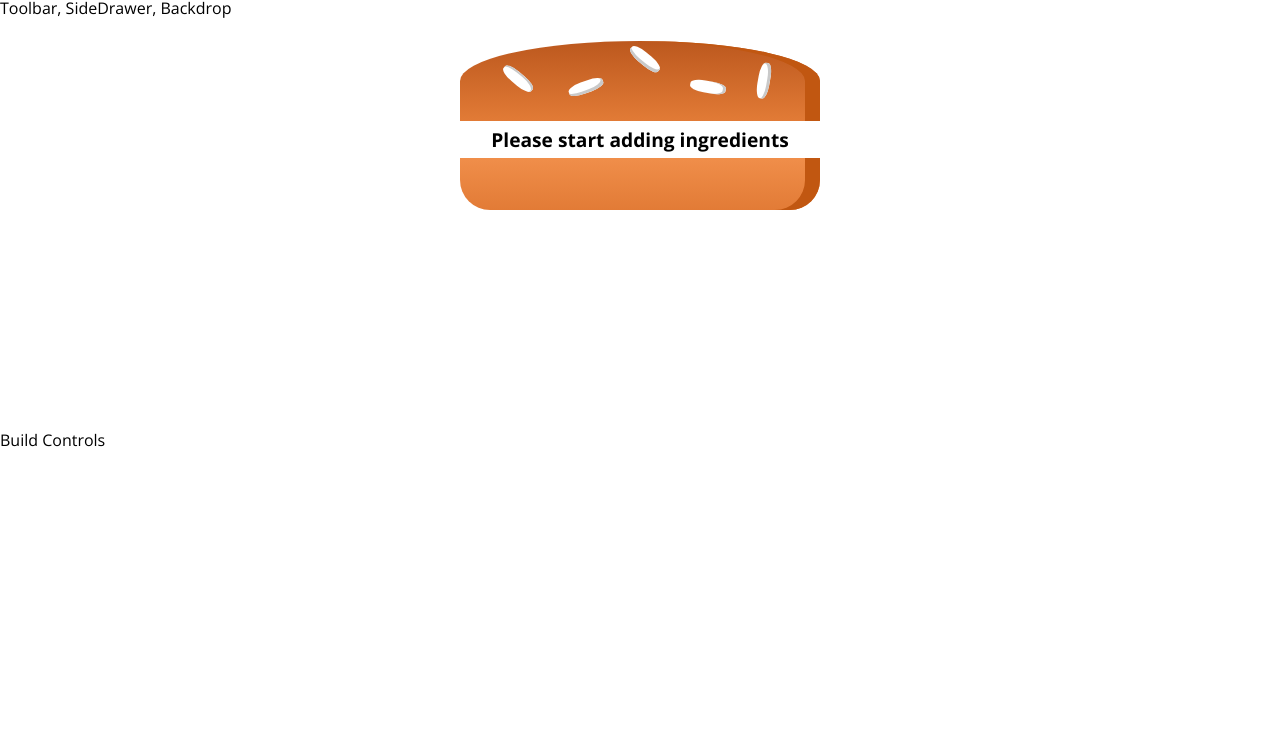
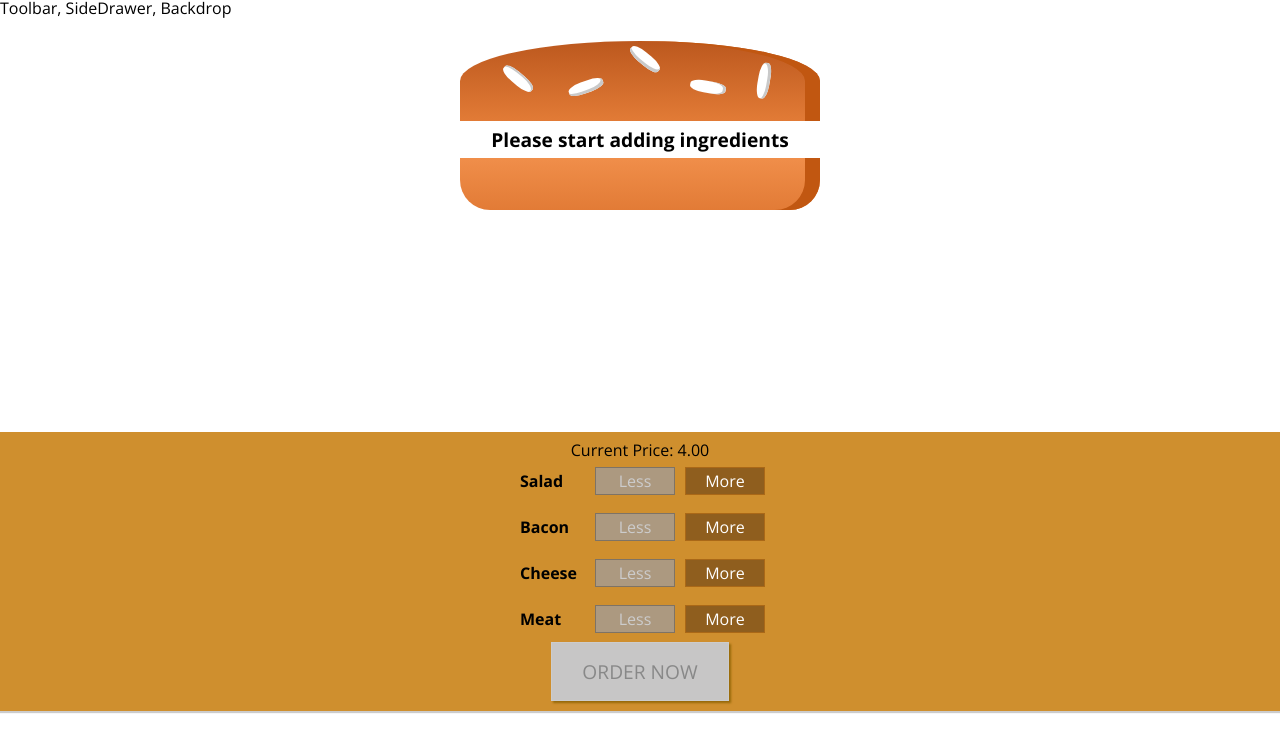
Before and after one commit to Grzk8/BurgerBuilder, a React (Create React App) app: page / in a window 1280 px wide. Shown: the top 752 px of the page. Built offline with nearby package versions, Linux system fonts and the light colour scheme.

Commit message:
prices & order

```diff
--- a/src/components/Burger/BuildControls/BuildControl/BuildControl.js
+++ b/src/components/Burger/BuildControls/BuildControl/BuildControl.js
@@ -1,11 +1,15 @@
 import React from 'react';
-import buildControls from '../BuildControls';
 
 const buildControl = (props) => (
-    <div>
-        <div>{props.label}</div>
-        <button>Less</button>
-        <button>More</button>
+    <div className='BuildControl'>
+        <div className='Label'>{props.label}</div>
+        <button
+            className='Less'
+            onClick={props.removed}
+            disabled={props.disabled}>Less</button>
+        <button
+            className='More'
+            onClick={props.added}>More</button>
     </div>
 );
 
--- a/src/components/Burger/BuildControls/BuildControls.js
+++ b/src/components/Burger/BuildControls/BuildControls.js
@@ -1,10 +1,29 @@
 import React from 'react';
 
-const buildControls = (props) => {
-    <div>
+import BuildControl from './BuildControl/BuildControl'
 
+const controls = [
+    {label: 'Salad', type: 'salad'},
+    {label: 'Bacon', type: 'bacon'},
+    {label: 'Cheese', type: 'cheese'},
+    {label: 'Meat', type: 'meat'},
+];
+const buildControls = (props) => (
+    <div className='BuildControls'>
+        <p>Current Price: <strong>{props.price.toFixed(2)}</strong></p>
+        {controls.map(ctrl => (
+            <BuildControl
+            key={ctrl.label}
+            label={ctrl.label}
+            added= {()=>props.ingrinientAdded(ctrl.type)}
+            removed= {()=>props.ingredientRemoved(ctrl.type)}
+            disabled = {props.disabled[ctrl.type]} />
+        ))}
+        <button
+        className='OrderButton'
+        disabled={!props.purchasable}>ORDER NOW</button>
     </div>
 
-};
+);
 
 export default buildControls;
--- a/src/components/Burger/Burger.js
+++ b/src/components/Burger/Burger.js
@@ -1,5 +1,4 @@
 import React from 'react';
-import BurgerBuilder from '../containers/BurgerBuilder/BurgerBuilder';
 
 import BurgerIngredient from './BurgerIngredient/BurgerIngredient'
 
--- a/src/components/containers/BurgerBuilder/BurgerBuilder.js
+++ b/src/components/containers/BurgerBuilder/BurgerBuilder.js
@@ -1,6 +1,15 @@
 import React, {Component} from 'react';
 
 import Burger from '../../Burger/Burger'
+import BuildControls from '../../../components/Burger/BuildControls/BuildControls'
+
+
+const ingrednient_prices = {
+    salad: 0.4,
+    cheese: 0.5,
+    meat: 1.3,
+    bacon: 0.7
+}
 
 class BurgerBuilder extends Component {
     state = {
@@ -9,15 +18,67 @@
             bacon: 0,
             cheese:0,
             meat: 0
-        }
+        },
+        totalPrice: 4,
+        purchasable: false
+    }
+
+    updatePurchaseState (ingredients) {
+        const sum = Object.keys(ingredients).map (igKey => {
+            return ingredients[igKey]
+        }).reduce((sum, el) => {
+            return sum + el;
+        })
+        this.setState({purchasable: sum > 0})
     }
 
 
+    addIngredientHandler = (type) => {
+        const oldCount = this.state.ingredients[type];
+        const updatedCount = oldCount + 1;
+        const updatedIngridients = {...this.state.ingredients};
+        updatedIngridients[type] = updatedCount;
+
+        const priceAddition = ingrednient_prices[type];
+        const oldPrice = this.state.totalPrice;
+        const newPrice = oldPrice + priceAddition;
+        this.setState({totalPrice: newPrice, ingredients: updatedIngridients});
+        this.updatePurchaseState(updatedIngridients);
+    };
+
+
+    removeIngredientHandler = (type) => {
+        const oldCount = this.state.ingredients[type];
+        if (oldCount <=0) {
+            return;
+        };
+        const updatedCount = oldCount - 1;
+        const updatedIngridients = {...this.state.ingredients};
+        updatedIngridients[type] = updatedCount;
+        const priceDeduction = ingrednient_prices[type];
+        const oldPrice = this.state.totalPrice;
+        const newPrice = oldPrice - priceDeduction;
+        this.setState({totalPrice: newPrice, ingredients: updatedIngridients});
+        this.updatePurchaseState(updatedIngridients);
+    }
+
     render (){
+        const disabledInfo = {
+            ...this.state.ingredients
+        }
+        for (let key in disabledInfo) {
+            disabledInfo[key] = disabledInfo[key] <= 0
+        }
+            //zwraca true lub false {salad: true, meat: false, ...}
         return (
             <>
                 < Burger ingredients={this.state.ingredients}/>
-                <div>Build Controls</div>
+                < BuildControls
+                    ingrinientAdded = {this.addIngredientHandler}
+                    ingredientRemoved = {this.removeIngredientHandler}
+                    disabled = {disabledInfo}
+                    price = {this.state.totalPrice}
+                    purchasable = {this.state.purchasable}/>
             </>
         );
     }
--- a/src/scss/components/_BuildControls.scss
+++ b/src/scss/components/_BuildControls.scss
@@ -8,3 +8,43 @@
     margin: auto;
     padding: 10px 0;
 }
+.OrderButton {
+    background-color: #DAD735;
+    outline: none;
+    cursor: pointer;
+    border: 1px solid #966909;
+    color: #966909;
+    font-family: inherit;
+    font-size: 1.2em;
+    padding: 15px 30px;
+    box-shadow: 2px 2px 2px #966909;
+}
+
+.OrderButton:hover, .OrderButton:active {
+    background-color: #A0DB41;
+    border: 1px solid #966909;
+    color: #966909;
+}
+
+.OrderButton:disabled {
+    background-color: #C7C6C6;
+    cursor: not-allowed;
+    border: 1px solid #ccc;
+    color: #888888;
+}
+
+.OrderButton:not(:disabled) {
+    animation: enable 0.3s linear;
+}
+
+@keyframes enable {
+    0% {
+        transform: scale(1);
+    }
+    60% {
+        transform: scale(1.1);
+    }
+    100% {
+        transform: scale(1);
+    }
+}
```
